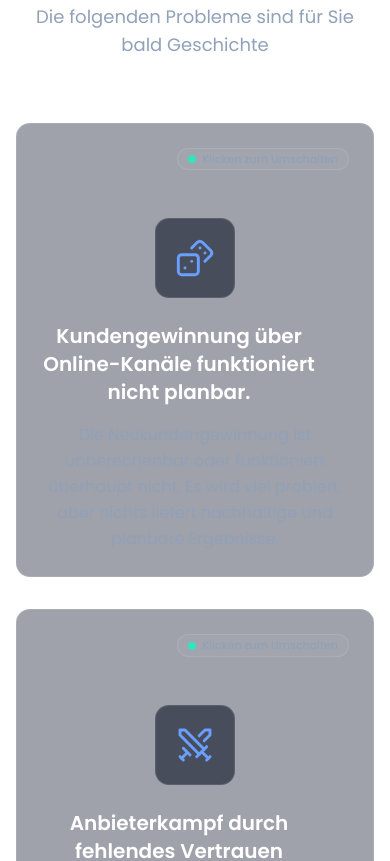
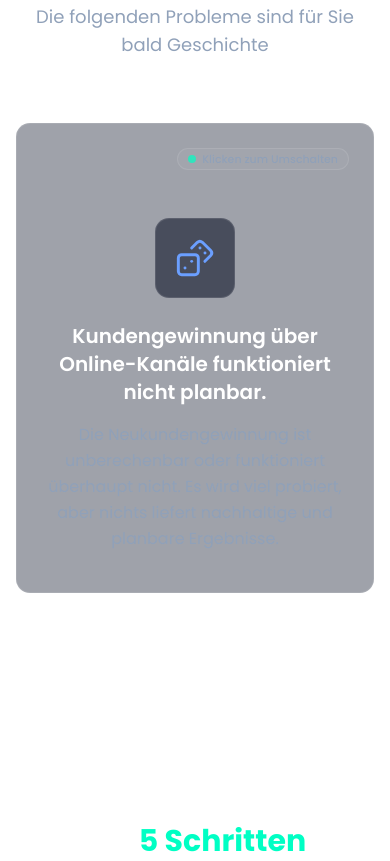
Before and after one commit to worker-flo/preview-webpage-expertenfilm, a Next.js app: page / in a window 390 px wide. Shown: the part 2760-3621 px from the top of the page. Built offline with nearby package versions, Linux system fonts and the light colour scheme.

Commit message:
Section herausforderungen.tsx Card Section überarbeitet.

```diff
--- a/components/arbeitsweise.tsx
+++ b/components/arbeitsweise.tsx
@@ -45,17 +45,17 @@ const leistungen = [
 
 export function Arbeitsweise() {
   return (
-    <section id="leistungen" className="bg-transparent py-20 md:py-28">
+    <section id="arbeitsweise" className="bg-transparent py-20 md:py-28">
       <div className="max-w-6xl mx-auto px-4 md:px-8">
         <h2 className="text-white text-3xl md:text-4xl lg:text-5xl font-bold text-center mb-14">
             Unsere Arbeitsweise
         </h2>
 
-        <div className="grid grid-cols-1 md:grid-cols-3 gap-8">
+        <div className="grid grid-cols-1 gap-8 md:grid-cols-3">
           {leistungen.map((item, index) => (
             <article
               key={index}
-              className="group relative flex h-full flex-col rounded-2xl border border-white/10 bg-slate-900/40 p-6 text-center backdrop-blur-md transition duration-300 hover:-translate-y-0.5 hover:border-white/20 hover:shadow-[0_16px_40px_rgba(0,0,0,0.35)] md:p-8"
+              className="group relative flex h-full min-w-0 flex-col overflow-hidden rounded-2xl border border-white/10 bg-slate-900/40 p-6 text-center backdrop-blur-md transition duration-300 hover:-translate-y-0.5 hover:border-white/20 hover:shadow-[0_16px_40px_rgba(0,0,0,0.35)] md:p-8"
             >
 
 
@@ -65,18 +65,18 @@ export function Arbeitsweise() {
                 </div>
               </div>
 
-              <h3 className="mb-4 text-3xl font-semibold leading-tight text-white md:text-4xl">
+              <h3 className="mb-4 min-w-0 break-words text-3xl font-semibold leading-tight text-white [overflow-wrap:anywhere] [hyphens:auto] md:text-4xl">
                 {item.title}
               </h3>
 
-              <p className="mx-auto mt-auto max-w-xs text-base leading-relaxed text-slate-400">
+              <p className="mx-auto mt-auto min-w-0 max-w-xs break-words text-base leading-relaxed text-slate-400 [overflow-wrap:anywhere] [hyphens:auto]">
                 {item.description}
               </p>
             </article>
           ))}
         </div>
 
-        <div className="mb-20 md:mb-28">
+        <div>
           <div className="rounded-3xl  py-14 text-center font-sans text-white md:py-20">
             <div className="px-4 sm:px-6 md:px-10 lg:px-16">
               <h3 className="text-3xl font-semibold tracking-tight text-white md:text-4xl lg:text-5xl">
--- /dev/null
+++ b/components/asset-components/slider-herausforderungen.tsx
@@ -0,0 +1,143 @@
+"use client"
+
+import * as React from "react"
+import useEmblaCarousel from "embla-carousel-react"
+import { ChevronLeft, ChevronRight, CornerDownRight } from "lucide-react"
+
+import { cn } from "@/lib/utils"
+
+export const challengeToggleBadgeClassName =
+  "mb-12 ml-auto inline-flex w-fit items-center gap-1.5 rounded-full border border-white/10 bg-white/[0.03] px-2.5 py-0.5 text-[11px] font-medium text-slate-400 transition-colors duration-300 group-hover:border-[#00ffc3]/20 group-hover:text-slate-300 group-focus-visible:border-[#00ffc3]/20 group-focus-visible:text-slate-300"
+
+export type HerausforderungSlide = {
+  icon: React.ReactNode
+  title: string
+  afterTitle?: string
+  beforeText: string
+  afterPoints: string[]
+}
+
+type HerausforderungenSliderProps = {
+  slides: HerausforderungSlide[]
+  previousAriaLabel?: string
+  nextAriaLabel?: string
+}
+
+export function HerausforderungenSlider({
+  slides,
+  previousAriaLabel = "Vorherige Herausforderung",
+  nextAriaLabel = "Naechste Herausforderung",
+}: HerausforderungenSliderProps) {
+  const [emblaRef, emblaApi] = useEmblaCarousel({ loop: false, align: "start" })
+  const [activeCards, setActiveCards] = React.useState<boolean[]>(
+    slides.map(() => false),
+  )
+
+  const scrollPrev = React.useCallback(() => emblaApi?.scrollPrev(), [emblaApi])
+  const scrollNext = React.useCallback(() => emblaApi?.scrollNext(), [emblaApi])
+
+  const toggleCard = React.useCallback((index: number) => {
+    setActiveCards((prev) =>
+      prev.map((isActive, currentIndex) =>
+        currentIndex === index ? !isActive : isActive,
+      ),
+    )
+  }, [])
+
+  React.useEffect(() => {
+    setActiveCards(slides.map(() => false))
+  }, [slides])
+
+  return (
+    <div className="w-full">
+      <div className="min-w-0 overflow-hidden" ref={emblaRef}>
+        <div className="flex">
+          {slides.map((challenge, index) => (
+            <div
+              key={`${challenge.title}-${index}`}
+              className="min-w-0 shrink-0 grow-0 basis-full"
+            >
+              <button
+                type="button"
+                onClick={() => toggleCard(index)}
+                className="group flex h-full w-full rounded-xl focus:outline-none"
+                aria-pressed={activeCards[index]}
+                aria-label={`${challenge.title} ${activeCards[index] ? "zuruecksetzen" : "aktivieren"}`}
+              >
+                <div className="h-full w-full flex-1 flex flex-col rounded-xl border border-white/10 bg-slate-900/40 p-6 backdrop-blur-md transition duration-300 group-hover:-translate-y-0.5 group-hover:border-white/25 group-hover:shadow-[0_16px_40px_rgba(0,0,0,0.35)] group-focus-visible:-translate-y-0.5 group-focus-visible:border-white/25 group-focus-visible:shadow-[0_16px_40px_rgba(0,0,0,0.35)] group-focus-visible:ring-2 group-focus-visible:ring-[#00ffc3]/40">
+                  <div className={challengeToggleBadgeClassName}>
+                    <span className="relative inline-flex h-2 w-2">
+                      <span className="absolute inline-flex h-full w-full animate-ping rounded-full bg-[#00ffc3]/30 opacity-60" />
+                      <span className="relative inline-flex h-2 w-2 rounded-full bg-[#00ffc3]/70" />
+                    </span>
+                    Klicken zum Umschalten
+                  </div>
+
+                  <div className="mb-6 mx-auto">
+                    <div className="flex h-20 w-20 items-center justify-center rounded-xl border border-white/10 bg-slate-900/60">
+                      {challenge.icon}
+                    </div>
+                  </div>
+
+                  <h3 className="mb-4 text-xl font-semibold text-white">
+                    {activeCards[index]
+                      ? challenge.afterTitle ?? challenge.title
+                      : challenge.title}
+                  </h3>
+
+                  <div className="mt-auto space-y-4">
+                    <p className="leading-relaxed text-slate-400">{challenge.beforeText}</p>
+                    <div
+                      className={cn(
+                        "grid transition-all duration-300 ease-out",
+                        activeCards[index]
+                          ? "mt-1 grid-rows-[1fr] opacity-100"
+                          : "grid-rows-[0fr] opacity-0",
+                      )}
+                      aria-hidden={!activeCards[index]}
+                    >
+                      <ul className="space-y-2 overflow-hidden">
+                        {challenge.afterPoints.map((point, pointIndex) => (
+                          <li
+                            key={`${challenge.title}-${pointIndex}`}
+                            className="flex items-start gap-2.5"
+                          >
+                            <CornerDownRight
+                              className="mt-0.5 h-4 w-4 shrink-0 text-[#00ffc3]"
+                              strokeWidth={1.75}
+                              aria-hidden
+                            />
+                            <span className="leading-relaxed text-[#00ffc3]">{point}</span>
+                          </li>
+                        ))}
+                      </ul>
+                    </div>
+                  </div>
+                </div>
+              </button>
+            </div>
+          ))}
+        </div>
+      </div>
+
+      <div className="mt-4 flex items-center justify-center gap-3">
+        <button
+          type="button"
+          onClick={scrollPrev}
+          className="cursor-pointer inline-flex items-center justify-center rounded-full border border-white/15 bg-white/10 p-1.5 text-white transition hover:bg-white/20 focus-visible:outline-none focus-visible:ring-2 focus-visible:ring-white/70"
+          aria-label={previousAriaLabel}
+        >
+          <ChevronLeft className="h-10 w-10" strokeWidth={1} />
+        </button>
+        <button
+          type="button"
+          onClick={scrollNext}
+          className="cursor-pointer inline-flex items-center justify-center rounded-full border border-white/15 bg-white/10 p-1.5 text-white transition hover:bg-white/20 focus-visible:outline-none focus-visible:ring-2 focus-visible:ring-white/70"
+          aria-label={nextAriaLabel}
+        >
+          <ChevronRight className="h-10 w-10" strokeWidth={1} />
+        </button>
+      </div>
+    </div>
+  )
+}
--- a/components/herausforderungen.tsx
+++ b/components/herausforderungen.tsx
@@ -1,40 +1,44 @@
 "use client"
 
 import { useState } from "react"
-import { Dices, Swords, RefreshCwOff } from "lucide-react"
+import { CornerDownRight, Dices, Swords, RefreshCwOff } from "lucide-react"
+import { cn } from "@/lib/utils"
+import {
+  HerausforderungenSlider,
+  challengeToggleBadgeClassName,
+  type HerausforderungSlide,
+} from "@/components/asset-components/slider-herausforderungen"
 
-type Challenge = {
-  icon: React.ReactNode
-  title: string
-  afterTitle?: string
-  beforeText: string
-  afterText: string
-}
-
-const challenges: Challenge[] = [
+const challenges: HerausforderungSlide[] = [
   {
     icon: <Dices className="h-10 w-10 text-[#6B9FFF]" strokeWidth={1.75} />,
     title: "Kundengewinnung über Online-Kanäle funktioniert nicht planbar.",
     beforeText:
       "Die Neukundengewinnung ist unberechenbar oder funktioniert überhaupt nicht. Es wird viel probiert, aber nichts liefert nachhaltige und planbare Ergebnisse.",
-    afterText:
-      "[PLACEHOLDER NACH KLICK] Hier kannst du den Text für den Folgezustand konfigurieren. Beispiel: Alte Vorgehensweisen werden verworfen und durch einen strukturierten, planbaren Prozess ersetzt.",
+    afterPoints: [
+      "[PLACEHOLDER NACH KLICK] Alte Vorgehensweisen werden verworfen.",
+      "[PLACEHOLDER NACH KLICK] Ein strukturierter, planbarer Prozess wird eingefuehrt.",
+    ],
   },
   {
     icon: <Swords className="h-10 w-10 text-[#6B9FFF]" strokeWidth={1.75} />,
     title: "Anbieterkampf durch fehlendes Vertrauen",
     beforeText:
       "Ihr Angebot ist exzellent, aber potenzielle Kunden verstehen es nicht oder haben kein Vertrauen. Die Folge sind ewige Preis-Diskussionen und verlorene Deals.",
-    afterText:
-      "[PLACEHOLDER NACH KLICK] Hier kannst du den Text für den Folgezustand konfigurieren. Beispiel: Durch klare Positionierung und vertrauensstiftenden Content gewinnen Sie planbar qualifizierte Anfragen.",
+    afterPoints: [
+      "[PLACEHOLDER NACH KLICK] Klare Positionierung macht den Mehrwert sofort sichtbar.",
+      "[PLACEHOLDER NACH KLICK] Vertrauensstiftender Content liefert planbar qualifizierte Anfragen.",
+    ],
   },
   {
     icon: <RefreshCwOff className="h-10 w-10 text-[#6B9FFF]" strokeWidth={1.75} />,
     title: "Veraltete Marketing-Strategien verbrennen Zeit und Geld",
     beforeText:
       "Veraltete Marketing-Strategien kosten Sie täglich Zeit und Geld. Das Angebot ist stark, wird aber nicht sichtbar und erreicht nicht die richtigen Menschen.",
-    afterText:
-      "[PLACEHOLDER NACH KLICK] Hier kannst du den Text für den Folgezustand konfigurieren. Beispiel: Moderne, KI-gestützte Kampagnen sorgen für Sichtbarkeit, klare Prozesse und bessere Ergebnisse.",
+    afterPoints: [
+      "[PLACEHOLDER NACH KLICK] Moderne, KI-gestuetzte Kampagnen schaffen Sichtbarkeit.",
+      "[PLACEHOLDER NACH KLICK] Klare Prozesse sorgen fuer messbar bessere Ergebnisse.",
+    ],
   },
 ]
 
@@ -64,10 +68,14 @@ export function Herausforderungen() {
           </p>
         </div>
 
+        <div className="md:hidden">
+          <HerausforderungenSlider slides={challenges} />
+        </div>
+
         {/* Challenge Cards */}
-        <div className="grid grid-cols-1 md:grid-cols-3 gap-8">
+        <div className="hidden md:flex flex-wrap gap-8 items-center">
           {challenges.map((challenge, index) => (
-            <div key={index} className="h-full">
+            <div key={index} className="h-full flex-1">
               {/* Content Card */}
               <button
                 type="button"
@@ -76,10 +84,10 @@ export function Herausforderungen() {
                 aria-pressed={activeCards[index]}
                 aria-label={`${challenge.title} ${activeCards[index] ? "zurücksetzen" : "aktivieren"}`}
               >
-                <div className="h-full flex flex-col bg-slate-900/40 border border-white/10 backdrop-blur-md rounded-xl p-6 md:p-8 relative transition duration-300 group-hover:-translate-y-0.5 group-hover:border-white/25 group-hover:shadow-[0_16px_40px_rgba(0,0,0,0.35)] group-focus-visible:-translate-y-0.5 group-focus-visible:border-white/25 group-focus-visible:shadow-[0_16px_40px_rgba(0,0,0,0.35)] group-focus-visible:ring-2 group-focus-visible:ring-[#00ffc3]/40">
+                <div className="relative grid grid-rows-[auto_auto_auto_auto] gap-6 h-full w-full rounded-xl border border-white/10 bg-slate-900/40 p-6 backdrop-blur-md transition duration-300 group-hover:-translate-y-0.5 group-hover:border-white/25 group-hover:shadow-[0_16px_40px_rgba(0,0,0,0.35)] group-focus-visible:-translate-y-0.5 group-focus-visible:border-white/25 group-focus-visible:shadow-[0_16px_40px_rgba(0,0,0,0.35)] group-focus-visible:ring-2 group-focus-visible:ring-[#00ffc3]/40 md:p-8">
 
                   {/* Klick Indikation */}
-                <div className="mb-12 ml-auto inline-flex w-fit items-center gap-1.5 rounded-full border border-white/10 bg-white/[0.03] px-2.5 py-0.5 text-[11px] font-medium text-slate-400 transition-colors duration-300 group-hover:border-[#00ffc3]/20 group-hover:text-slate-300 group-focus-visible:border-[#00ffc3]/20 group-focus-visible:text-slate-300">
+                  <div className={challengeToggleBadgeClassName}>
                     <span className="relative inline-flex h-2 w-2">
                       <span className="absolute inline-flex h-full w-full animate-ping rounded-full bg-[#00ffc3]/30 opacity-60" />
                       <span className="relative inline-flex h-2 w-2 rounded-full bg-[#00ffc3]/70" />
@@ -88,26 +96,44 @@ export function Herausforderungen() {
                   </div>
 
                   {/* Icon Box */}
-                <div className="mb-6 mx-auto">
+                  <div className="mx-auto">
                     <div className="w-20 h-20 bg-slate-900/60 border border-white/10 rounded-xl flex items-center justify-center">
                       {challenge.icon}
                     </div>
                   </div>
 
-                <h3 className="text-xl font-semibold text-white mb-4 pr-8">
+                    <h3 className="text-xl font-semibold text-white pr-8 text-center">
                       {activeCards[index] ? challenge.afterTitle ?? challenge.title : challenge.title}
                     </h3>
-                <p
-                  className={
+
+                    <div className="space-y-4 self-end">
+                      <p className="leading-relaxed text-slate-400">{challenge.beforeText}</p>
+                      <div
+                        className={cn(
+                          "grid transition-all duration-300 ease-out",
                           activeCards[index]
-                      ? "leading-relaxed mt-auto text-[#00ffc3]"
-                      : "leading-relaxed mt-auto text-slate-400"
-                  }
+                            ? "mt-1 grid-rows-[1fr] opacity-100"
+                            : "grid-rows-[0fr] opacity-0",
+                        )}
+                        aria-hidden={!activeCards[index]}
                       >
-                  {activeCards[index]
-                    ? challenge.afterText
-                    : challenge.beforeText}
-                </p>
+                        <ul className="space-y-2 overflow-hidden">
+                          {challenge.afterPoints.map((point, pointIndex) => (
+                            <li
+                              key={`${challenge.title}-${pointIndex}`}
+                              className="flex items-start gap-2.5"
+                            >
+                              <CornerDownRight
+                                className="mt-0.5 h-4 w-4 shrink-0 text-[#00ffc3]"
+                                strokeWidth={1.75}
+                                aria-hidden
+                              />
+                              <span className="leading-relaxed text-[#00ffc3]">{point}</span>
+                            </li>
+                          ))}
+                        </ul>
+                      </div>
+                    </div>
                 </div>
               </button>
             </div>
--- a/components/kundenergebnisse.tsx
+++ b/components/kundenergebnisse.tsx
@@ -6,7 +6,7 @@ import { KontaktCta } from "@/components/buttons"
 import {
   KundenergebnisseCarousel,
   type KundenergebnisSlide,
-} from "@/components/kundenergebnisse-carousel"
+} from "@/components/asset-components/kundenergebnisse-carousel"
 import { VideoPlayer } from "@/components/asset-components/video-player"
 import {
   VideoContentSlider,
@@ -15,7 +15,7 @@ import {
 import {
   VideobeispieleKundenprojekteGrid,
   type VideobeispielKundeItem,
-} from "@/components/grid-videos-portfolio"
+} from "@/components/asset-components/grid-videos-portfolio"
 
 const fallstudienSlides: KundenergebnisSlide[] = [
   {
```
Also changed, not shown: components/asset-components/grid-videos-portfolio.tsx (renamed from components/grid-videos-portfolio.tsx), components/asset-components/kundenergebnisse-carousel.tsx (renamed from components/kundenergebnisse-carousel.tsx). Lines whose indentation alone changed are shown as unchanged.
